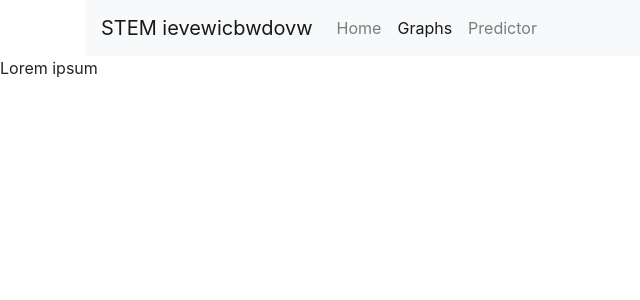
After one commit to mgsrichard/Capstone-Project, a Flask app: page /graphs in a window 1280 px wide. The commit adds this page. Shown: the top 300 px of the page, without its empty margins (0-640 px from the left). Run offline with Flask 2, Linux system fonts and the light colour scheme.

Commit message:
updated commit

```diff
--- a/Website/app.py
+++ b/Website/app.py
@@ -12,11 +12,11 @@ def home():
 
 @app.route("/Graphs")
 def graphs():
-    return render_template('index.html', title='Graphs')
+    return render_template('graphs.html', title='Graphs')
 
 @app.route("/Predictor")
 def predictor():
-    return render_template('index.html',title='Predictor')
+    return render_template('predictor.html',title='Predictor')
 
 if __name__ == '__main__':
     app.run()
--- /dev/null
+++ b/Website/static/app.py
@@ -0,0 +1,22 @@
+from flask import Flask, render_template
+
+app = Flask(__name__)
+
+@app.route("/")
+def index():
+    return render_template('index.html')
+
+@app.route("/home")
+def home():
+    return render_template('index.html')
+
+@app.route("/graphs")
+def graphs():
+    return render_template('graphs.html')
+
+@app.route("/predictor")
+def predictor():
+    return render_template('predictor.html')
+
+if __name__ == '__main__':
+    app.run(debug=True)
--- /dev/null
+++ b/Website/static/templates/graphs.html
@@ -0,0 +1,29 @@
+<!DOCTYPE html>
+<html lang="en">
+<head>
+    <meta charset="UTF-8">
+    <meta http-equiv="X-UA-Compatible" content="IE=edge">
+    <meta name="viewport" content="width=device-width, initial-scale=1.0">
+    <link rel="stylesheet" href="https://cdn.jsdelivr.net/npm/bootstrap@4.0.0/dist/css/bootstrap.min.css" integrity="sha384-Gn5384xqQ1aoWXA+058RXPxPg6fy4IWvTNh0E263XmFcJlSAwiGgFAW/dAiS6JXm" crossorigin="anonymous">
+    <title>STEM Salary Predictor</title>
+</head>
+<body>
+    <div class="container">
+        <nav class="navbar navbar-expand-lg navbar-light bg-light">
+            <a class="navbar-brand" href="#">STEM ievewicbwdovw</a>
+            <ul class="navbar-nav">
+                <li class="nav-item">
+                <a class="nav-link" href="/">Home</a>
+                </li>
+                <li class="nav-item active">
+                <a class="nav-link" href="/graphs">Graphs</a>
+                </li>
+                <li class="nav-item">
+                <a class="nav-link" href="/predictor">Predictor</a>
+                </li>
+            </ul>
+        </nav>
+    </div>
+    <p>Lorem ipsum</p>
+</body>
+</html>
```
Also changed, not shown: Website/static/templates/index.html (renamed from Website/static/index.html, +3 -4 lines), Website/static/templates/predictor.html (added, +28 -0 lines).
